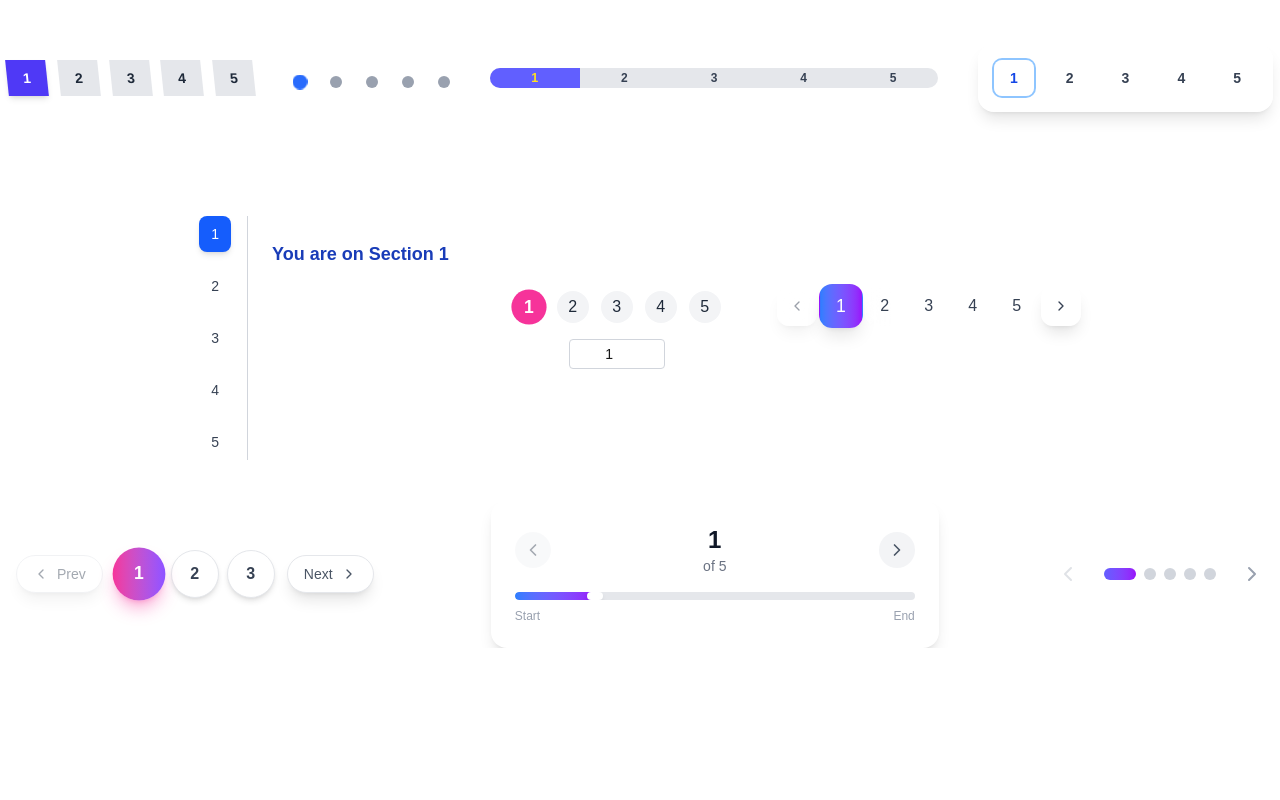
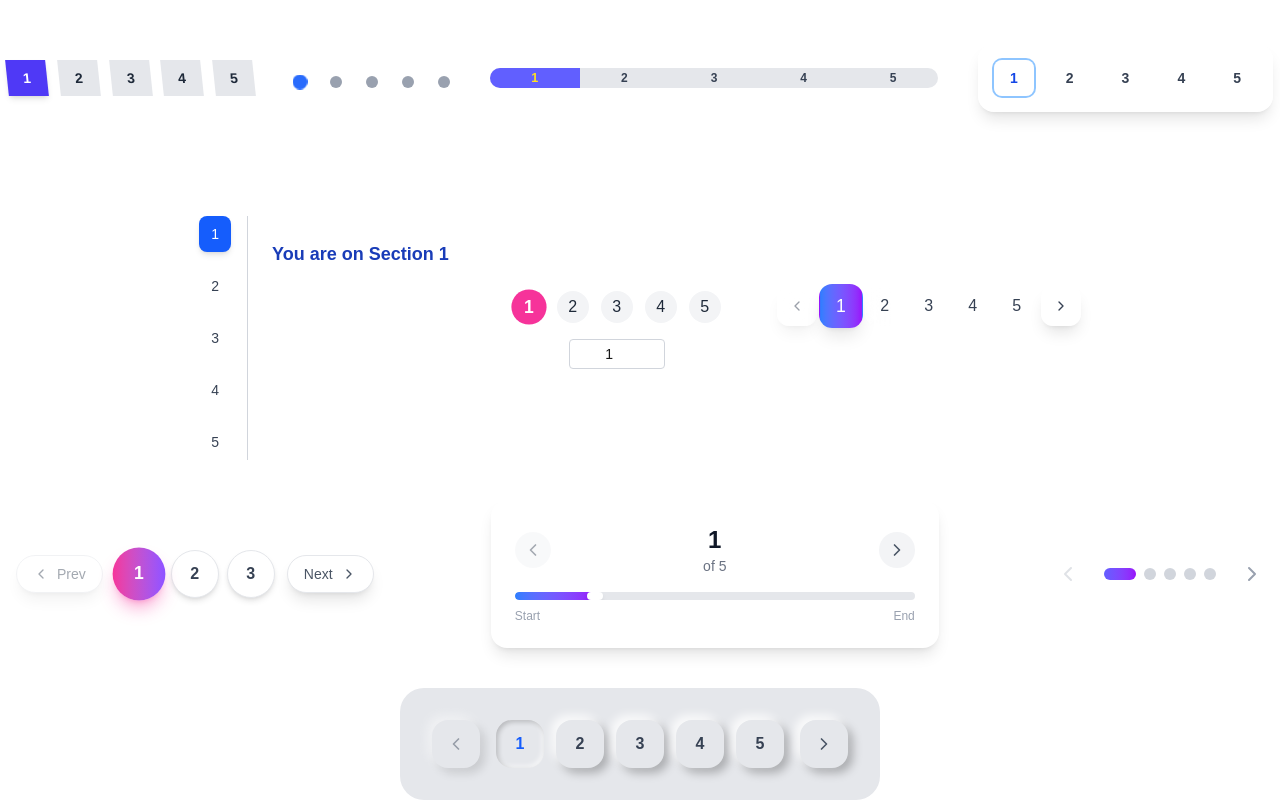
Before and after one commit to Prohor722/tailwind_compoenets, a Next.js app: page /pagination in a window 1280 px wide. Shown: the part 870-1670 px from the top of the page. Before the commit the page ends 1518 px from the top, so only its background shows below. Built offline with nearby package versions, Linux system fonts and the light colour scheme.

Commit message:
another pagination added

```diff
--- a/app/pagination/page.tsx
+++ b/app/pagination/page.tsx
@@ -1,6 +1,9 @@
 "use client";
 import { useEffect, useState } from "react";
-import { ChevronLeft, ChevronRight, ArrowLeft, ArrowRight, MoreHorizontal } from "lucide-react";
+import {
+  ChevronLeft, ChevronRight, ArrowLeft,
+  ArrowRight, MoreHorizontal, Play, Pause
+ } from "lucide-react";
 
 
 const PaginationPage = () => {
@@ -868,6 +871,54 @@ const PaginationPage = () => {
         </button>
       </div>
 
+      {/* Pagination 34  */}
+      <div className="flex items-center justify-center space-x-4 p-8 bg-gray-200 rounded-3xl">
+      <button
+        onClick={() => onPageChange(currentPage - 1)}
+        disabled={currentPage === 1}
+        className="w-12 h-12 rounded-2xl bg-gray-200 shadow-[-5px_-5px_10px_rgba(255,255,255,0.8),5px_5px_10px_rgba(0,0,0,0.25)] hover:shadow-[-2px_-2px_5px_rgba(255,255,255,0.8),2px_2px_5px_rgba(0,0,0,0.25)] active:shadow-[inset_2px_2px_5px_rgba(0,0,0,0.2),inset_-2px_-2px_5px_rgba(255,255,255,0.7)] flex items-center justify-center text-gray-600 transition-all duration-200 disabled:opacity-50 disabled:cursor-not-allowed"
+      >
+        <ChevronLeft size={20} />
+      </button>
+
+      <div className="flex items-center space-x-3">
+        {Array.from({ length: Math.min(5, totalPages) }, (_, i) => {
+          let pageNum;
+          if (totalPages <= 5) {
+            pageNum = i + 1;
+          } else if (currentPage <= 3) {
+            pageNum = i + 1;
+          } else if (currentPage >= totalPages - 2) {
+            pageNum = totalPages - 4 + i;
+          } else {
+            pageNum = currentPage - 2 + i;
+          }
+
+          return (
+            <button
+              key={pageNum}
+              onClick={() => onPageChange(pageNum)}
+              className={`w-12 h-12 rounded-2xl font-semibold transition-all duration-200 ${
+                currentPage === pageNum
+                  ? 'bg-gray-200 shadow-[inset_2px_2px_5px_rgba(0,0,0,0.2),inset_-2px_-2px_5px_rgba(255,255,255,0.7)] text-blue-600'
+                  : 'bg-gray-200 shadow-[-5px_-5px_10px_rgba(255,255,255,0.8),5px_5px_10px_rgba(0,0,0,0.25)] hover:shadow-[-2px_-2px_5px_rgba(255,255,255,0.8),2px_2px_5px_rgba(0,0,0,0.25)] text-gray-700'
+              }`}
+            >
+              {pageNum}
+            </button>
+          );
+        })}
+      </div>
+
+      <button
+        onClick={() => onPageChange(currentPage + 1)}
+        disabled={currentPage === totalPages}
+        className="w-12 h-12 rounded-2xl bg-gray-200 shadow-[-5px_-5px_10px_rgba(255,255,255,0.8),5px_5px_10px_rgba(0,0,0,0.25)] hover:shadow-[-2px_-2px_5px_rgba(255,255,255,0.8),2px_2px_5px_rgba(0,0,0,0.25)] active:shadow-[inset_2px_2px_5px_rgba(0,0,0,0.2),inset_-2px_-2px_5px_rgba(255,255,255,0.7)] flex items-center justify-center text-gray-600 transition-all duration-200 disabled:opacity-50 disabled:cursor-not-allowed"
+      >
+        <ChevronRight size={20} />
+      </button>
+    </div>
+
     </div>
   );
 };
```
